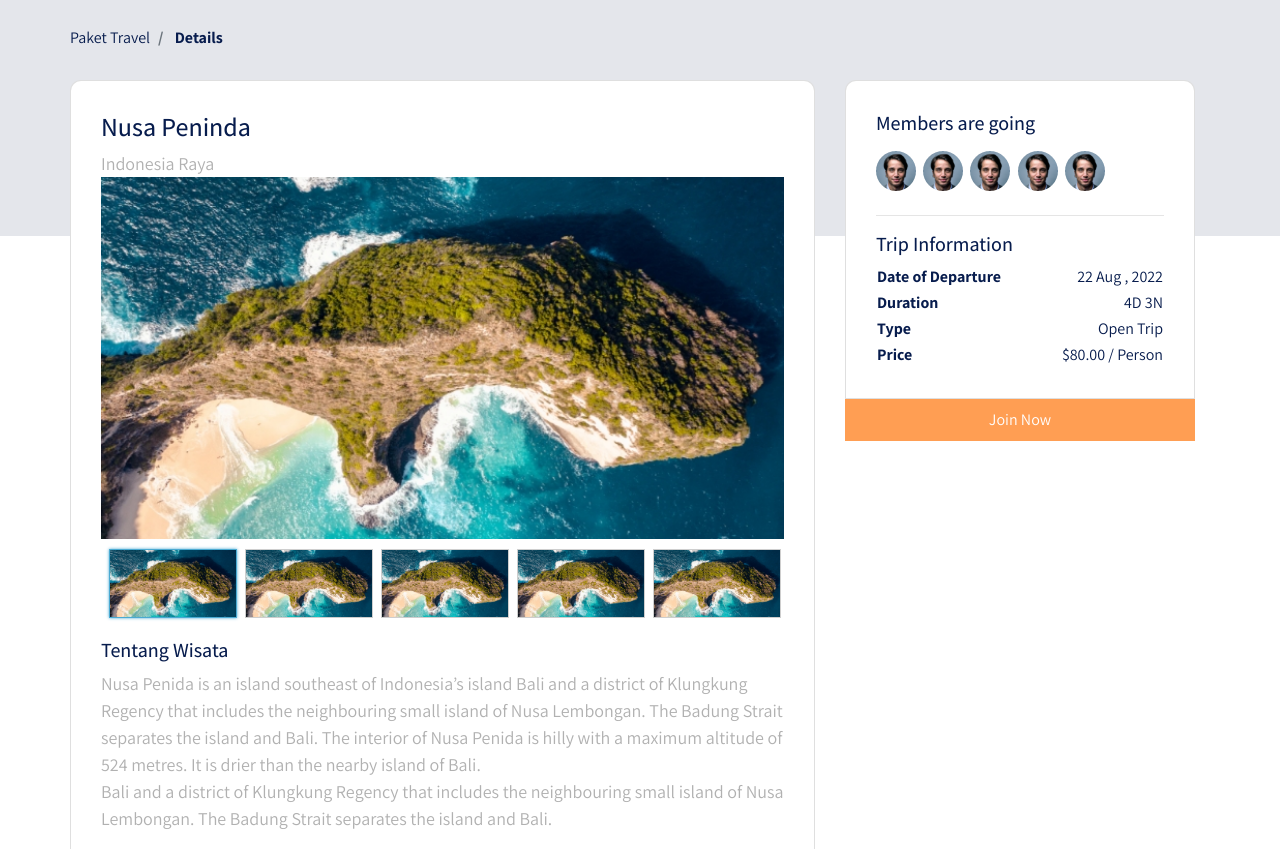
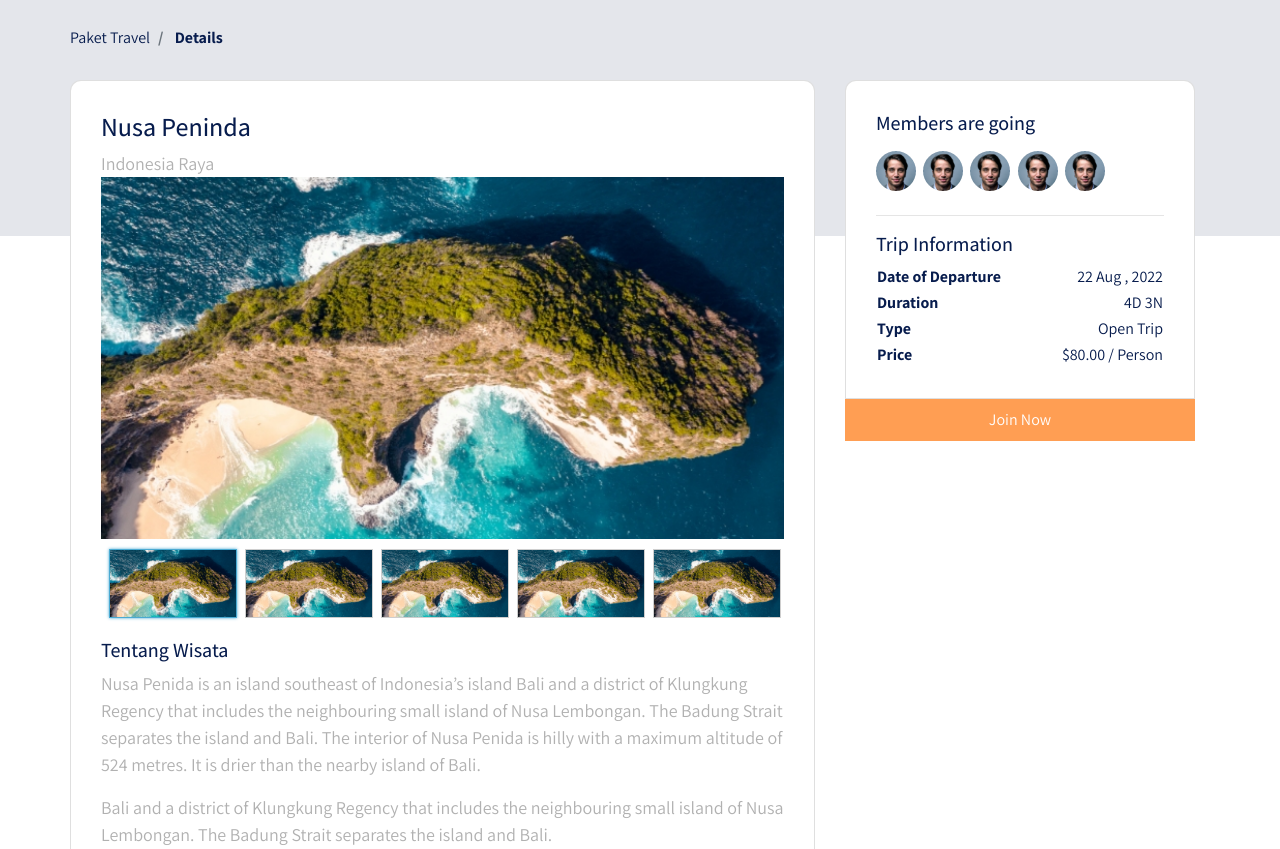
Before and after one commit to rizkidarmawan21/frondend-nomand, a plain HTML site: page details.html in a window 1280 px wide. Shown: the part 72-921 px from the top of the page. Drawn offline with Linux system fonts and the light colour scheme; a web font is replaced by a local one.

Commit message:
fix: adding margin in details desc

```diff
--- a/details.html
+++ b/details.html
@@ -118,7 +118,7 @@
                 Strait separates the island and Bali. The interior of Nusa Penida is hilly with a maximum
                 altitude of 524 metres. It is drier than the nearby island of Bali.
               </p>
-              <p>
+              <p class="mt-3">
                 Bali and a district of Klungkung Regency that includes the neighbouring small island of
 Nusa Lembongan. The Badung Strait separates the island and Bali.
               </p>
```
